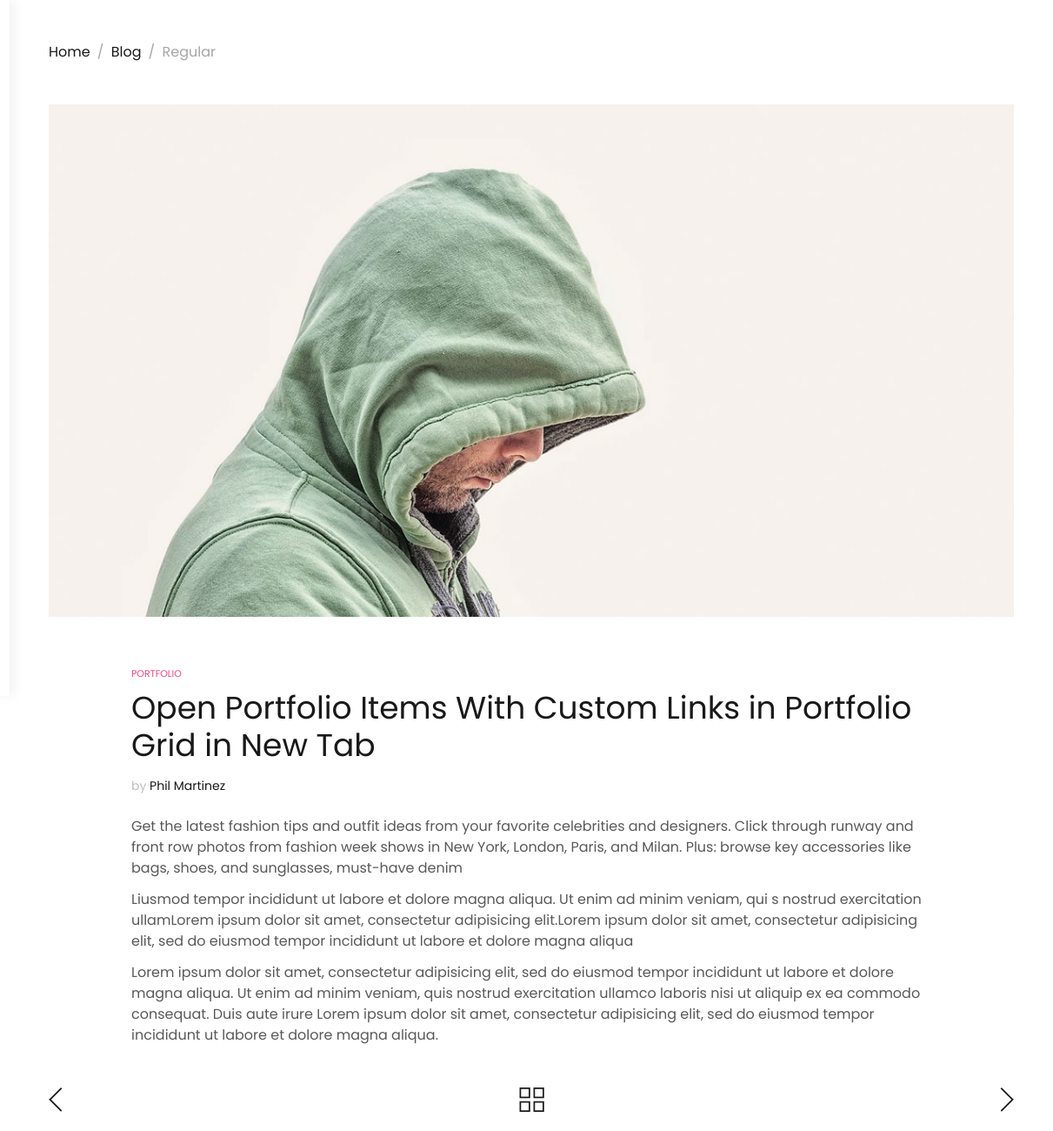
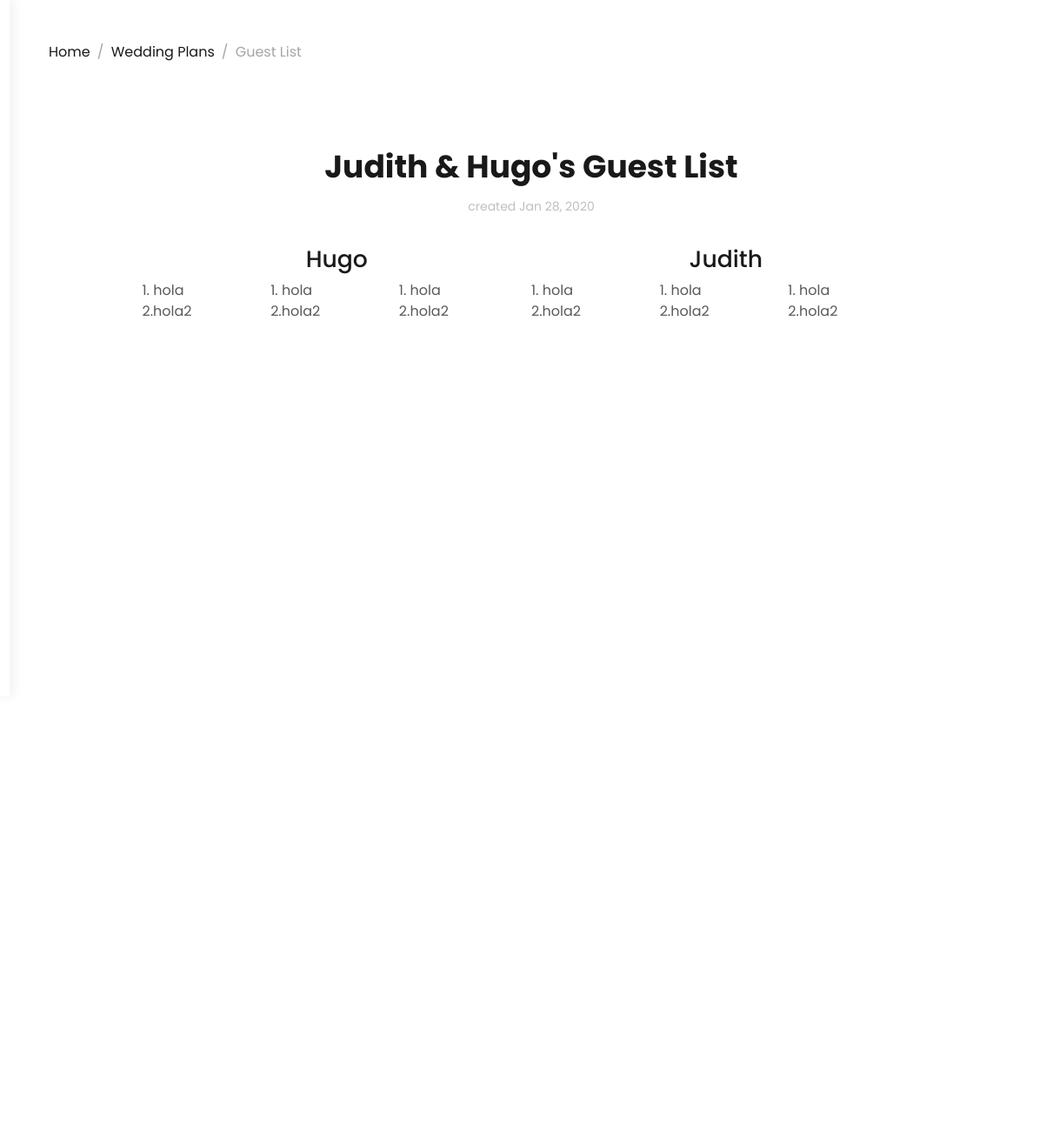
Before and after one commit to hughvzz/MyBabyAndMe, a plain HTML site: page blog-regular.html in a window 1280 px wide. Shown: the full height of the page at 87% size, 69-1280 px from the left. After the commit the page ends 800 px from the top, so only its background shows below. Drawn offline with nearby package versions, Linux system fonts and the light colour scheme.

Commit message:
se quitan secciones de blog adicionales y se dejan dos, de igual manera se hacen cambios en blog-regular

```diff
--- a/blog-regular.html
+++ b/blog-regular.html
@@ -1,7 +1,7 @@
 <!DOCTYPE html>
 <html lang="en">
 <head>
-    <title>Blog Regular</title>
+    <title>Judith & Hugo</title>
 
     <!-- Required meta tags -->
     <meta charset="utf-8">
@@ -26,23 +26,23 @@
 <body><header class="site-header">
     <div class="site-branding">
         <h1 class="site-title"><a href="index.html" rel="home"><img src="images/logo.png" alt="Logo"></a></h1>
-    </div><!-- .site-branding -->
+    </div>
 
     <div class="hamburger-menu">
         <div class="menu-icon">
             <img src="images/menu-icon.png" alt="menu icon">
-        </div><!-- .menu-icon -->
+        </div>
 
         <div class="menu-close-icon">
             <img src="images/x.png" alt="menu close icon">
-        </div><!-- .menu-close-icon -->
-    </div><!-- .hamburger-menu -->
-</header><!-- .site-header -->
+        </div>
+    </div>
+</header>
 
 <nav class="site-navigation flex flex-column justify-content-between">
     <div class="site-branding d-none d-lg-block ">
         <h1 class="site-title"><a href="index.html" rel="home"><img src="images/logo2.png" alt="Logo"></a></h1>
-    </div><!-- .site-branding -->
+    </div>
 
     <ul class="main-menu flex flex-column justify-content-center">
         <li class="current-menu-item"><a href="index.html">Home</a></li>
@@ -56,7 +56,7 @@
         Hugo Vázquez &copy; <script>document.write(new Date().getFullYear());</script>
     </p>
 
-</nav><!-- .site-navigation -->
+</nav>
 
 <div class="nav-bar-sep d-lg-none"></div>
 
@@ -66,56 +66,55 @@
             <div class="row">
                 <div class="col">
                     <ul class="breadcrumbs flex align-items-center">
-                        <li><a href="#">Home</a></li>
-                        <li><a href="#">Blog</a></li>
-                        <li>Regular</li>
-                    </ul><!-- .breadcrumbs -->
-                </div><!-- .col -->
-            </div><!-- .row -->
-
-            <div class="row">
-                <div class="col-12">
-                    <div class="featured-img">
-                        <figure>
-                            <img src="images/blog-regular.jpg" alt="">
-                        </figure>
-                    </div><!-- .content-area -->
-                </div><!-- .col -->
+                        <li><a href="index.html">Home</a></li>
+                        <li><a href="blog.html">Wedding Plans</a></li>
+                        <li>Guest List</li>
+                    </ul>
+                </div>
+            </div>
 
                 <div class="col-12 offset-lg-1 col-lg-10">
                     <div class="content-area">
                         <header class="entry-header">
-                            <div class="post-meta">
-                                <a href="#">Portfolio</a>
-                            </div><!-- .meta-post -->
+                            <h1 id="center-header">Judith & Hugo's Guest List</h1 i>
 
-                            <h1>Open Portfolio Items With Custom Links in Portfolio Grid in New Tab</h1>
-
-                            <span class="byline">by <span class="author"><a href="#">Phil Martinez</a></span></span>
-                        </header><!-- .entry-header -->
+                            <span id="byline2">created Jan 28, 2020</span>
+                        </header>
 
                         <div class="entry-content">
-                            <p>Get the latest fashion tips and outfit ideas from your favorite celebrities and designers. Click through runway and front row photos from fashion week shows in New York, London, Paris, and Milan. Plus: browse key accessories like bags, shoes, and sunglasses, must-have denim </p>
+                            <div id="left-side">
+                                <h2 id="div-header">Hugo</h2>
+                                <div id="left-div1">
+                                <p>1. hola<br>2.hola2</p>
+                                </div>
 
-                            <p>Liusmod tempor incididunt ut labore et dolore magna aliqua. Ut enim ad minim veniam, qui s nostrud exercitation ullamLorem ipsum dolor sit amet, consectetur adipisicing elit.Lorem ipsum dolor sit amet, consectetur adipisicing elit, sed do eiusmod tempor incididunt ut labore et dolore magna aliqua</p>
+                                <div id="center-div1">
+                                <p>1. hola<br>2.hola2</p>
+                                </div>
 
-                            <p>Lorem ipsum dolor sit amet, consectetur adipisicing elit, sed do eiusmod tempor incididunt ut labore et dolore magna aliqua. Ut enim ad minim veniam, quis nostrud exercitation ullamco laboris nisi ut aliquip ex ea commodo consequat. Duis aute irure Lorem ipsum dolor sit amet, consectetur adipisicing elit, sed do eiusmod tempor incididunt ut labore et dolore magna aliqua. </p>
+                                <div id="right=div1">
+                                <p>1. hola<br>2.hola2</p>
+                                </div>
+                            </div>
+                            <div id="right-side">
+                                <h2 id="div-header">Judith</h2>
+                                <div id="left-div1">
+                                    <p>1. hola<br>2.hola2</p>
+                                    </div>
+
+                                    <div id="center-div1">
+                                    <p>1. hola<br>2.hola2</p>
+                                    </div>
+
+                                    <div id="right=div1">
+                                    <p>1. hola<br>2.hola2</p>
+                                    </div>
+                            </div>
                         </div><!-- .entry-content -->
                     </div><!-- .content-area -->
                 </div><!-- .col-12 -->
             </div><!-- .row -->
 
-            <div class="row">
-                <div class="col">
-                    <nav class="post-nav">
-                        <ul class="flex justify-content-between align-items-center">
-                            <li><a href="#"><img src="images/angle-left.png" alt="Previous"></a></li>
-                            <li><a href="#"><img src="images/portfolio-icon.png" alt="Back to Portfolio"></a></li>
-                            <li><a href="#"><img src="images/angle-right.png" alt="Next"></a></li>
-                        </ul>
-                    </nav><!-- .post-nav -->
-                </div><!-- .col -->
-            </div><!-- .row -->
         </div><!-- .container -->
     </div><!-- .single-post -->
 </div><!-- .outer-container -->
--- a/style.css
+++ b/style.css
@@ -1144,3 +1144,55 @@ a:hover, a:active {
     font-weight: bolder;
     font-family: 'Caveat', cursive;
 }
+
+#center-header {
+    text-align: center;
+    font-weight: bold;
+}
+
+#left-side {
+    float: left;
+	border: 10px;
+	width: 50%;
+    height:inherit;
+}
+
+#right-side {
+    float: left;
+	border: 10px;
+	width: 50%;
+    height:inherit;
+}
+
+#div-header {
+    text-align: center;
+    font-size: 20pt;
+}
+
+#byline2{
+    display: block;
+    margin-top: 14px;
+    margin-bottom: 24px;
+    font-size: 0.875rem;
+    color: #bfbfbf;
+    text-align: center;
+    padding-bottom: 10px;
+}
+
+#left-div1 {
+    float: left;
+	width: 33%;
+    height:inherit;
+}
+
+#center-div1 {
+    float: left;
+	width: 33%;
+    height:inherit;
+}
+
+#right-div1 {
+    float: left;
+	width: 33%;
+    height:inherit;
+}
```
Also changed, not shown: blog.html (+33 -37 lines).
